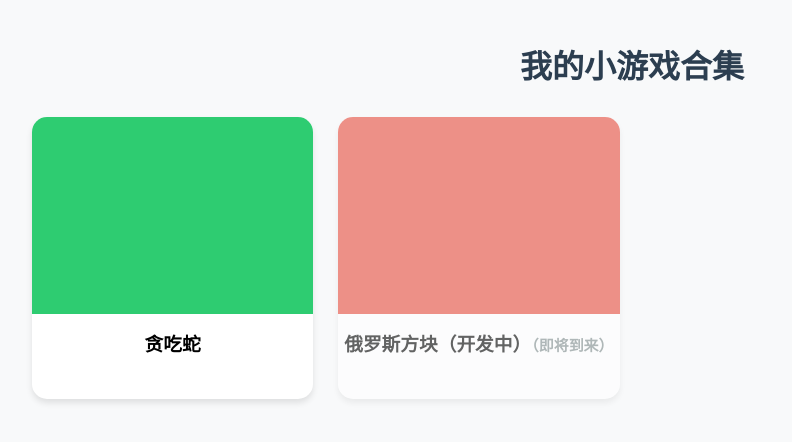
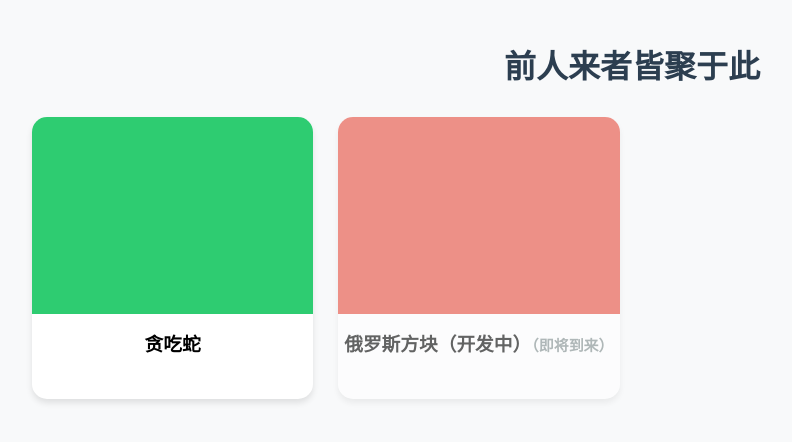
Before and after one commit to liuguanyi1024/gamess, a plain HTML site: page index.html in a window 1280 px wide. Shown: the whole page, without its empty margins (8-800 px from the left). Drawn offline with Linux system fonts and the light colour scheme.

Commit message:
Update index.html

```diff
--- a/index.html
+++ b/index.html
@@ -7,7 +7,7 @@
     <link rel="stylesheet" href="style.css">
 </head>
 <body>
-    <h1>我的小游戏合集</h1>
+    <h1>前人来者皆聚于此</h1>
 
     <div class="game-grid">
         <!-- 贪吃蛇游戏卡片 -->
```
